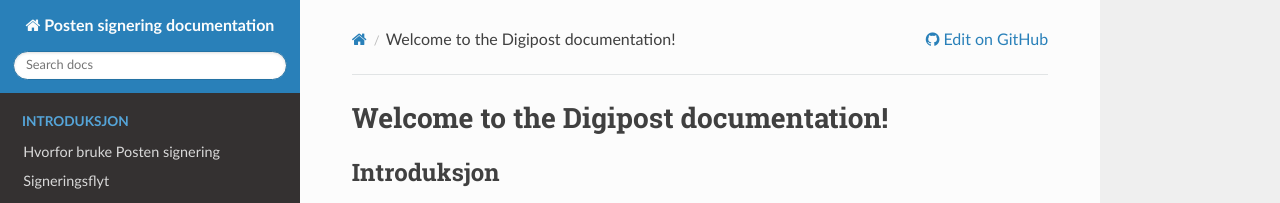
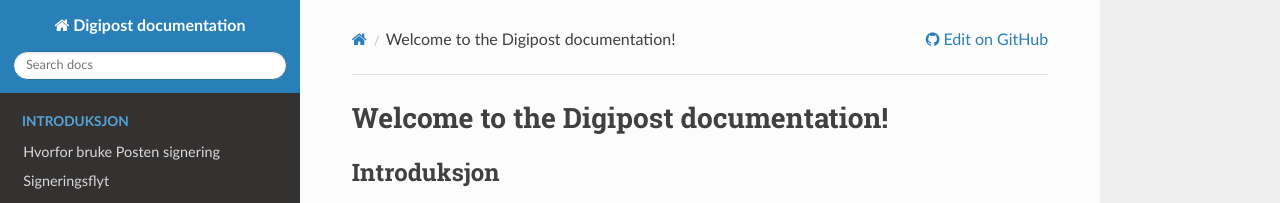
Before and after one commit to digipost/digipost-docs, a Sphinx documentation site: the page built from source/index.rst, in a window 1280 px wide. Shown: the top 203 px of the page. Built offline with Sphinx 7.4.7 and the Read the Docs theme 2.0.0, drawn with Linux system fonts in a browser that asks for light colours.

Commit message:
Oppdaterer heading

```diff
--- a/source/conf.py
+++ b/source/conf.py
@@ -19,7 +19,7 @@
 
 # -- Project information -----------------------------------------------------
 
-project = u'Posten signering documentation'
+project = u'Digipost documentation'
 copyright = u'2019, Posten Norge AS'
 author = u'Posten Norge AS'
 
```
